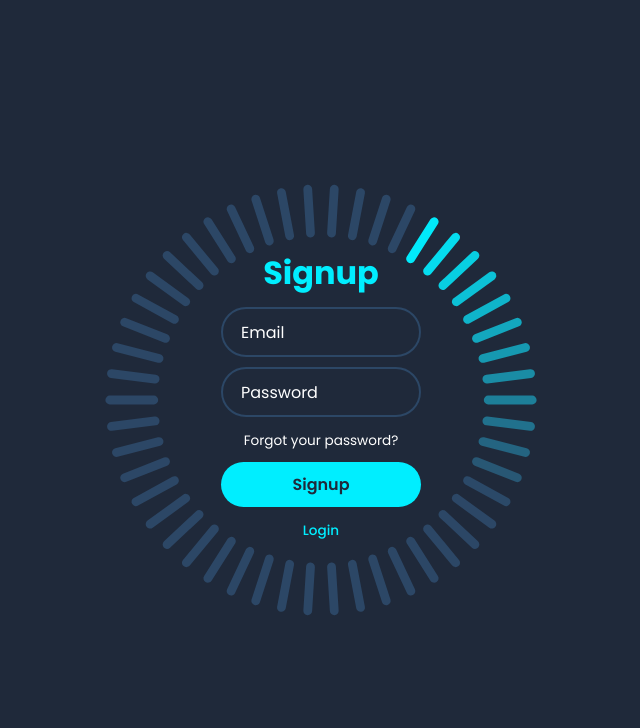
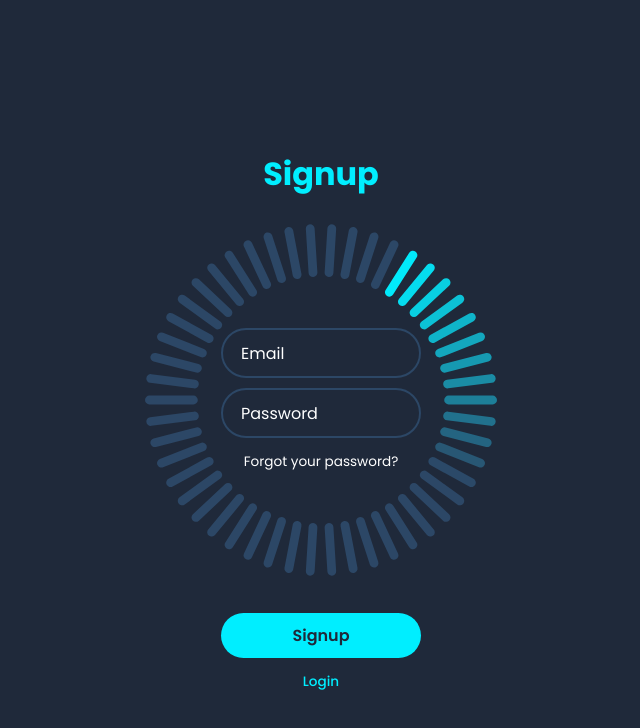
Before and after one commit to RaTaTaPAPAZ/nvigames.github.io, a plain HTML site: page signupPage.html in a window 1280 px wide. Shown: the whole page, without its empty margins (319-959 px from the left). Drawn offline with Linux system fonts and the light colour scheme.

Commit message:
Update stylePageUp.css

```diff
--- a/stylePageUp.css
+++ b/stylePageUp.css
@@ -14,8 +14,8 @@ body {
 }
 .container {
     position: relative;
-    width: 196px;
-    height: 196px;
+    width: 160px;
+    height: 160px;
     display: flex;
     justify-content: center;
     align-items: center;
@@ -27,7 +27,7 @@ body {
     height: 4px;
     background: #2c4766;
     border-radius: 6px;
-    transform-origin: 98px;
+    transform-origin: 80px;
     transform: scale(2.2) rotate(calc(var(--i) * (-360deg / 50)));
     animation: animateBlink 3s linear infinite;
     animation-delay: calc(var(--i) * (3s / 50));
@@ -43,6 +43,7 @@ body {
 .login-box {
     position: absolute;
     width: 300px;
+    height: 500px;
 }
 .login-box form {
     width: 100%;
@@ -52,6 +53,7 @@ h2 {
     font-size: 2em;
     color: #0ef;
     text-align: center;
+    margin-bottom: 130px;
 }
 .input-box {
     position: relative;
@@ -114,6 +116,7 @@ h2 {
     font-size: 1em;
     color: #1f293a;
     font-weight: 600;
+    margin-top: 130px;
 }
 .signup-link {
     margin: 10px 0 10px;
```
